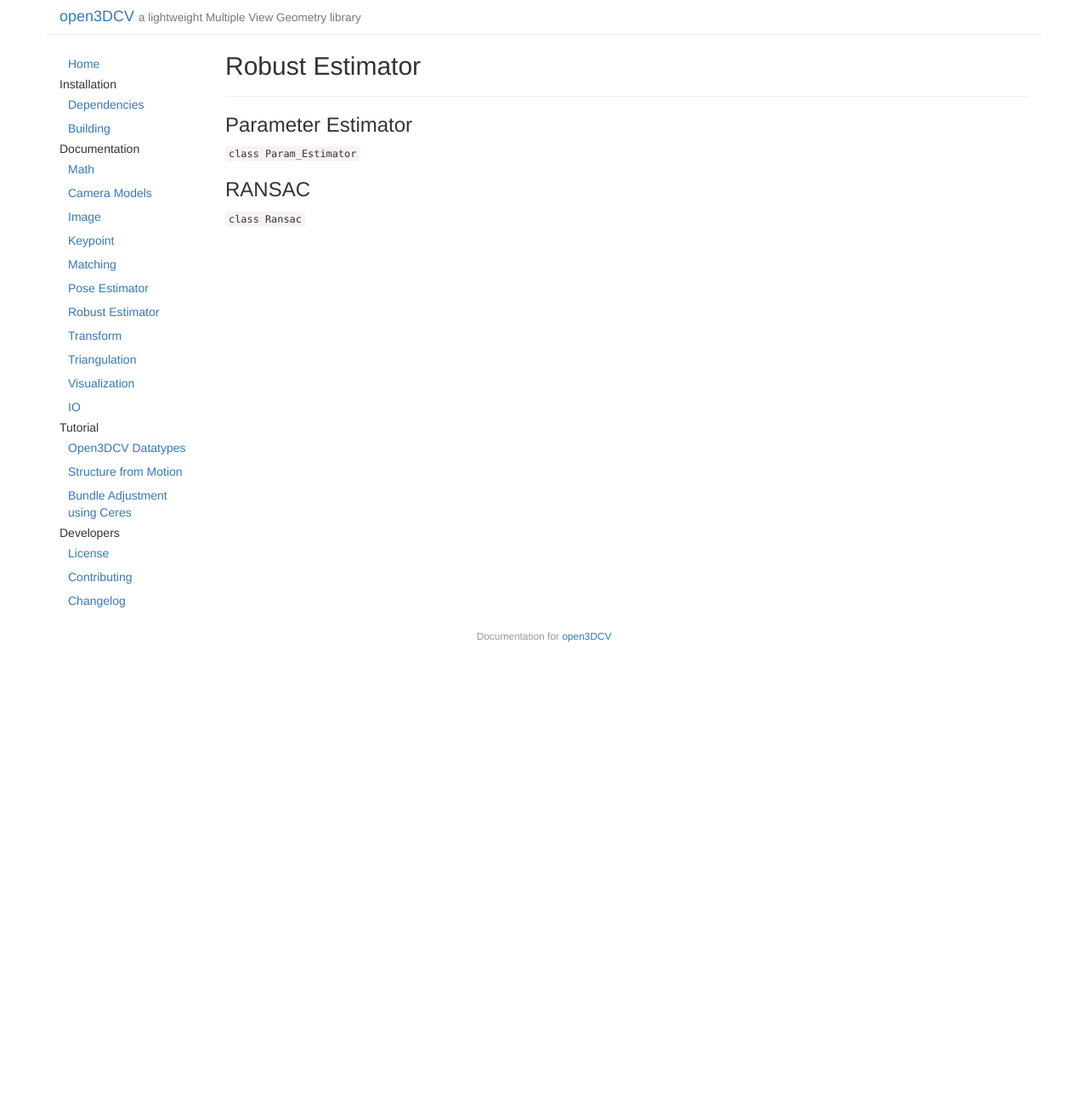
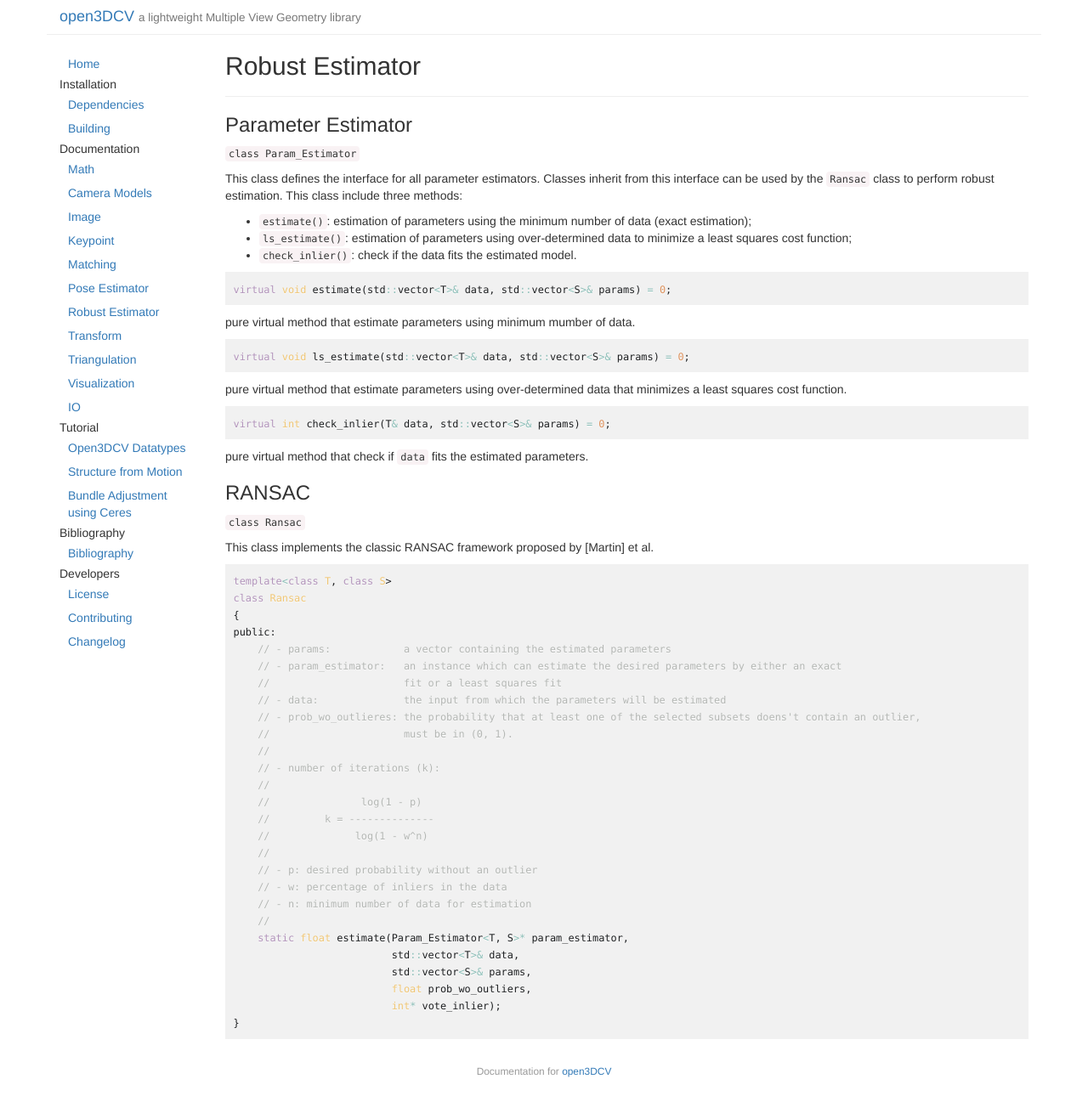
Before and after one commit to imkaywu/open3DCV, a Jekyll site: the page built from docs/_posts/2017-09-28-robust_estimator.md, in a window 1280 px wide. Shown: the whole page at 85% size. Built offline with Jekyll 4.4.1, drawn with Linux system fonts in a browser that asks for light colours; before the commit the page ends 900 px from its top, so only the background shows below that.

Commit message:
update doc: robust_estimator, add bibliography

````diff
--- a/docs/_config.yml
+++ b/docs/_config.yml
@@ -22,7 +22,7 @@
     ['inst', 'Installation'],
     ['doc', 'Documentation'],
     ['tut', 'Tutorial'],
-    ['ref', 'Reference'],
+    ['bib', 'Bibliography'],
     ['dev', 'Developers'],
     ['post', 'Posts']
 ]
--- a/docs/_posts/2017-09-28-robust_estimator.md
+++ b/docs/_posts/2017-09-28-robust_estimator.md
@@ -8,5 +8,57 @@
 ### Parameter Estimator
 `class Param_Estimator`
 
+This class defines the interface for all parameter estimators. Classes inherit from this interface can be used by the `Ransac` class to perform robust estimation. This class include three methods:
+* `estimate()`: estimation of parameters using the minimum number of data (exact estimation);
+* `ls_estimate()`: estimation of parameters using over-determined data to minimize a least squares cost function;
+* `check_inlier()`: check if the data fits the estimated model.
+
+```cpp
+virtual void estimate(std::vector<T>& data, std::vector<S>& params) = 0;
+```
+pure virtual method that estimate parameters using minimum mumber of data.
+
+```cpp
+virtual void ls_estimate(std::vector<T>& data, std::vector<S>& params) = 0;
+```
+pure virtual method that estimate parameters using over-determined data that minimizes a least squares cost function.
+
+```cpp
+virtual int check_inlier(T& data, std::vector<S>& params) = 0;
+```
+pure virtual method that check if `data` fits the estimated parameters.
+
 ### RANSAC
 `class Ransac`
+
+This class implements the classic RANSAC framework proposed by [Martin] et al.
+
+```cpp
+template<class T, class S>
+class Ransac
+{
+public:
+    // - params:            a vector containing the estimated parameters
+    // - param_estimator:   an instance which can estimate the desired parameters by either an exact
+    //                      fit or a least squares fit
+    // - data:              the input from which the parameters will be estimated
+    // - prob_wo_outlieres: the probability that at least one of the selected subsets doens't contain an outlier,
+    //                      must be in (0, 1).
+    //
+    // - number of iterations (k):
+    //
+    //               log(1 - p)
+    //         k = --------------
+    //              log(1 - w^n)
+    //
+    // - p: desired probability without an outlier
+    // - w: percentage of inliers in the data
+    // - n: minimum number of data for estimation
+    //
+    static float estimate(Param_Estimator<T, S>* param_estimator,
+                          std::vector<T>& data,
+                          std::vector<S>& params,
+                          float prob_wo_outliers,
+                          int* vote_inlier);
+}
+```
````
Also changed, not shown: docs/_posts/2017-09-28-pose-estimator.md (+1 -1 lines), docs/_posts/2017-10-09-bibliography.md (added, +8 -0 lines), docs/_posts/2017-10-09-open3dcv-datatypes.md (+1 -1 lines), 4 other files.
